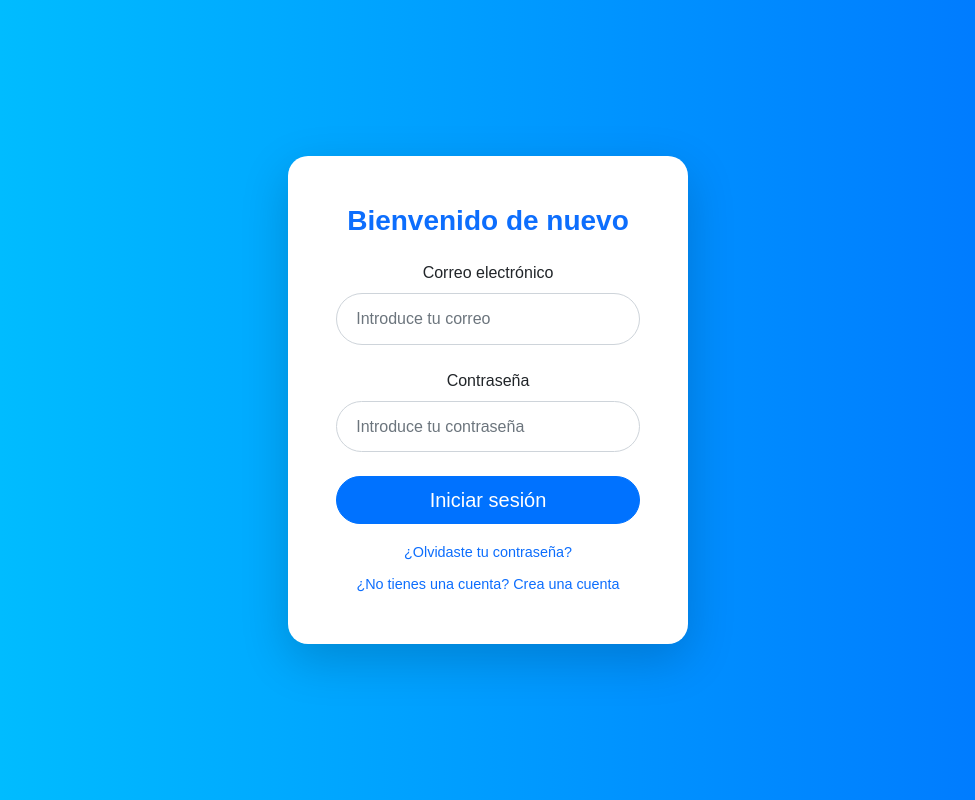
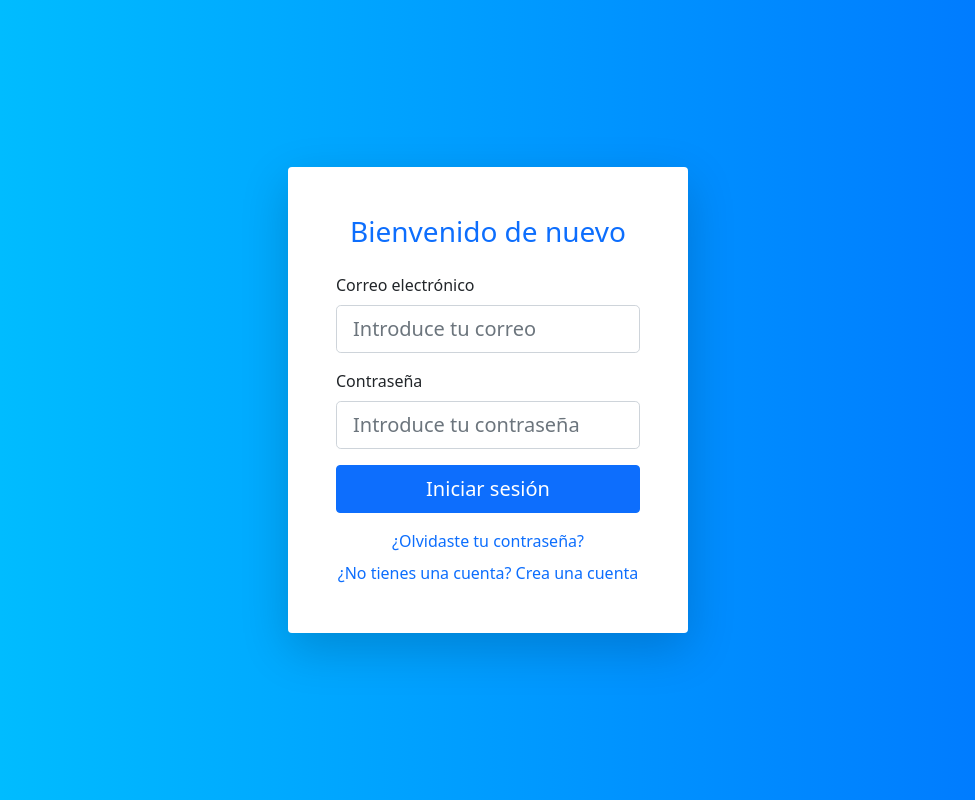
Before and after one commit to AGonzalesCajusol/kahoot_web, a Flask app: page / in a window 1280 px wide. Shown: the whole page, without its empty margins (152-1127 px from the left). Run offline with Flask 3, Linux system fonts and the light colour scheme.

Commit message:
sdf
sdfsdf

```diff
--- a/static/CSS/estilos.css
+++ /dev/null
@@ -1,90 +0,0 @@
-/* Ajustes globales de estilo */
-body {
-    margin: 0;
-    padding: 0;
-    font-family: 'Arial', sans-serif;
-    background: linear-gradient(to right, #00c6ff, #0072ff); /* Fondo degradado */
-    height: 100vh; /* Asegura que el fondo cubra toda la pantalla */
-    display: flex;
-    justify-content: center;
-    align-items: center;
-    flex-direction: column;
-}
-
-/* Contenedor de la tarjeta para centrarla correctamente */
-.container-fluid {
-    display: flex;
-    justify-content: center;
-    align-items: center;
-    width: 100%;
-    height: 100%; /* Asegura que ocupe el 100% de la pantalla */
-}
-
-/* Estilo para la tarjeta */
-.card {
-    border-radius: 20px;
-    box-shadow: 0 4px 8px rgba(0, 0, 0, 0.1);
-    background: white;
-    width: 100%;
-    max-width: 450px; /* Limitar el ancho de la tarjeta */
-    padding: 2rem;
-    text-align: center;
-    max-height: 90vh; /* Limitar la altura del formulario */
-    overflow-y: scroll; /* Mantener el scroll pero ocultarlo visualmente */
-}
-
-/* Ocultar la barra de desplazamiento */
-.card::-webkit-scrollbar {
-    display: none;  /* Ocultar la barra de desplazamiento en navegadores basados en WebKit (Chrome, Safari, etc.) */
-}
-
-/* Título de la tarjeta */
-.card-title {
-    font-size: 1.75rem;
-    margin-bottom: 1.5rem;
-    color: #0072ff;
-    font-weight: bold;
-}
-
-/* Estilización de los campos de entrada */
-.form-control {
-    border-radius: 50px;
-    padding: 0.8rem 1.2rem;
-    margin-bottom: 1.5rem;
-    font-size: 1rem;
-}
-
-/* Estilización del botón de registro */
-.btn-primary {
-    background-color: #0072ff;
-    border-color: #0072ff;
-    border-radius: 50px;
-    padding: 0.8rem;
-    width: 100%;
-    font-size: 1.1rem;
-    transition: background-color 0.3s ease;
-}
-
-.btn-primary:hover {
-    background-color: #005bb5;
-    border-color: #005bb5;
-}
-
-/* Estilo para los enlaces */
-a {
-    color: #0072ff;
-    font-size: 0.9rem;
-    text-decoration: none;
-}
-
-a:hover {
-    text-decoration: underline;
-}
-
-/* Asegurarse de que todo el contenido esté centrado correctamente */
-.row.justify-content-center {
-    display: flex;
-    justify-content: center;
-    align-items: center;
-    height: 100%;
-}
--- a/templates/crear_cuestionarios.html
+++ b/templates/crear_cuestionarios.html
@@ -1,9 +1,12 @@
 {% extends '/dashboard.html' %}
+{%block css%}
+    <link rel="stylesheet" href="/static/css/nuevo_cuestionario.css">
+{% endblock %}
 {% block titulo_pagina%}
     Nuevo cuestionario
 {% endblock%}
 {% block search %}
 {% endblock%}
 {% block contenido %}
-    Hola
+
 {% endblock %}
--- a/templates/dashboard.html
+++ b/templates/dashboard.html
@@ -31,6 +31,9 @@
             <div class="sidebar-footer">
                 <a href="{{ url_for('logout') }}" class="btn btn-danger w-100"><i class="bi bi-door-closed-fill"></i> Cerrar sesión</a>
             </div>
+            {%block css%}
+
+            {% endblock %}
         </aside>
 
         <!-- Contenido Principal -->
```
Also changed, not shown: static/css/nuevo_cuestionario.css (added).
